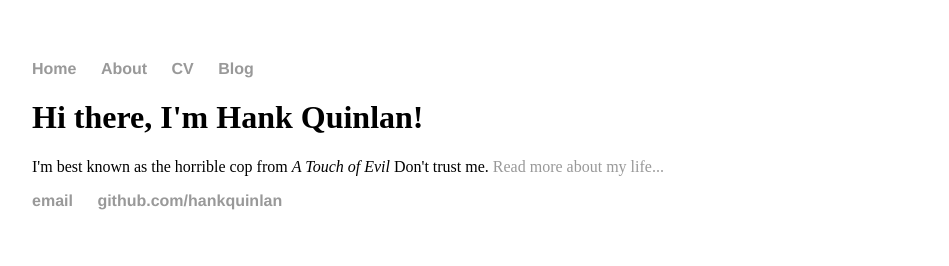
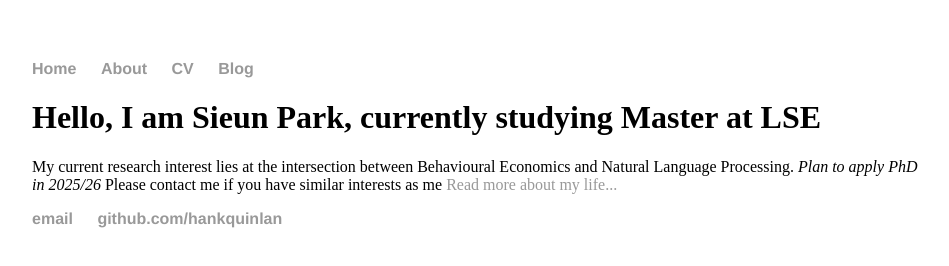
Before and after one commit to spark12800/spark12800.github.io, a plain HTML site: page index.html in a window 1280 px wide. Shown: the whole page, without its empty margins (160-1109 px from the left). Drawn offline with Linux system fonts and the light colour scheme.

Commit message:
Edit the content

```diff
--- a/index.html
+++ b/index.html
@@ -1,7 +1,7 @@
 <!DOCTYPE html>
 <html>
 	<head>
-		<title>Hank Quinlan, Horrible Cop</title>
+		<title>Sieun Park Website</title>
 		<!-- link to main stylesheet -->
 		<link rel="stylesheet" type="text/css" href="/css/main.css">
 	</head>
@@ -16,13 +16,13 @@
 		</nav>
 		<div class="container">
     		<div class="blurb">
-        		<h1>Hi there, I'm Hank Quinlan!</h1>
-				<p>I'm best known as the horrible cop from <em>A Touch of Evil</em> Don't trust me. <a href="/about">Read more about my life...</a></p>
+        		<h1>Hello, I am Sieun Park, currently studying Master at LSE</h1>
+				<p>My current research interest lies at the intersection between Behavioural Economics and Natural Language Processing. <em>Plan to apply PhD in 2025/26</em> Please contact me if you have similar interests as me <a href="/about">Read more about my life...</a></p>
     		</div><!-- /.blurb -->
 		</div><!-- /.container -->
 		<footer>
     		<ul>
-        		<li><a href="mailto:hankquinlanhub@gmail.com">email</a></li>
+        		<li><a href="s.park52@lse.ac.uk">email</a></li>
         		<li><a href="https://github.com/hankquinlan">github.com/hankquinlan</a></li>
 			</ul>
 		</footer>
```
